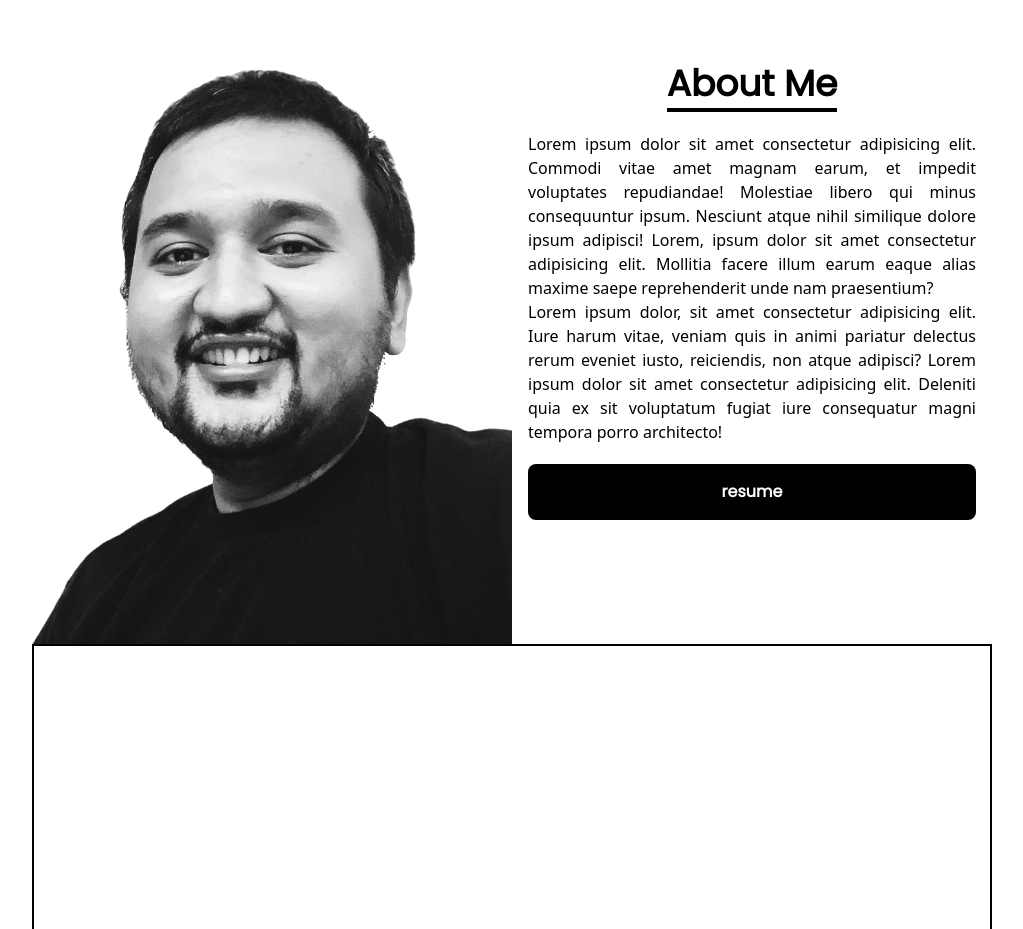
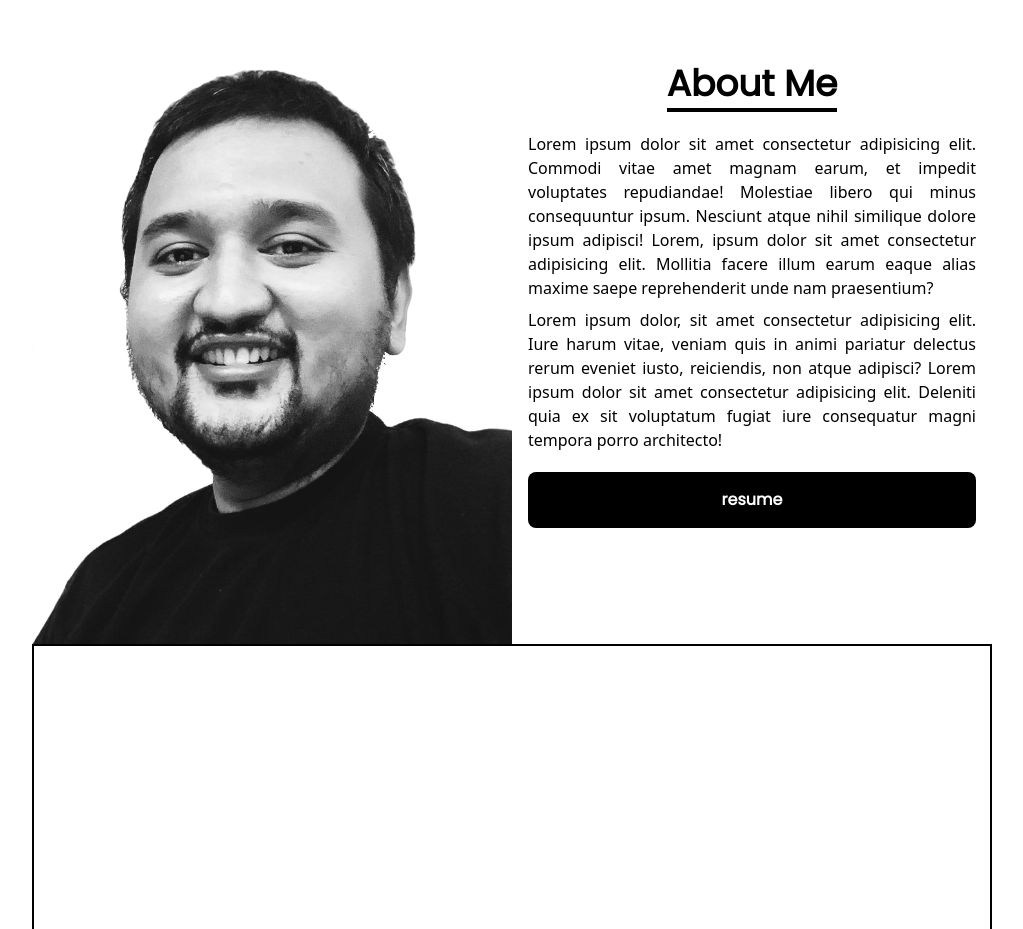
Before and after one commit to iamadityamall/react-projects-portfolio-development, a React (Create React App) app: page / in a window 1280 px wide. Shown: the part 840-1769 px from the top of the page, without its empty margins (128-1151 px from the left). Built offline with nearby package versions, Linux system fonts and the light colour scheme.

Commit message:
added spacing in between

```diff
--- a/src/Components/Home/About.jsx
+++ b/src/Components/Home/About.jsx
@@ -23,7 +23,7 @@ const About = () => {
           </h1>
           {/* <p>Aditya Mall</p> */}
         </div>
-        <div className="transition-all duration-200 ease-in-out">
+        <div className="transition-all duration-200 ease-in-out flex flex-col space-y-2">
           <p>
             Lorem ipsum dolor sit amet consectetur adipisicing elit. Commodi
             vitae amet magnam earum, et impedit voluptates repudiandae!
```
